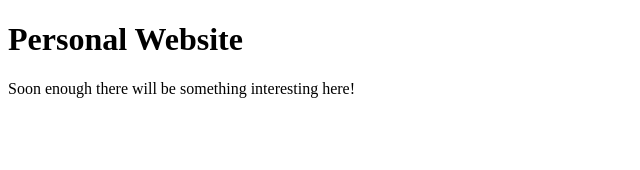
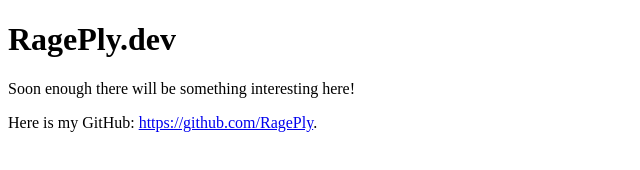
Before and after one commit to RagePly/www.rageply.dev, a plain HTML site: page src/index.html in a window 1280 px wide. Shown: the whole page, without its empty margins (0-640 px from the left). Drawn offline with Linux system fonts and the light colour scheme.

Commit message:
add github link

```diff
--- a/src/index.html
+++ b/src/index.html
@@ -5,7 +5,8 @@
         <link rel="icon" type="image/x-icon" href="/images/rageply.png">
     </head>
     <body>
-        <h1>Personal Website</h1>
+        <h1>RagePly.dev</h1>
         <p>Soon enough there will be something interesting here!</p>
+        <p>Here is my GitHub: <a href="https://github.com/RagePly">https://github.com/RagePly</a>.
     </body>
 </html>
```
